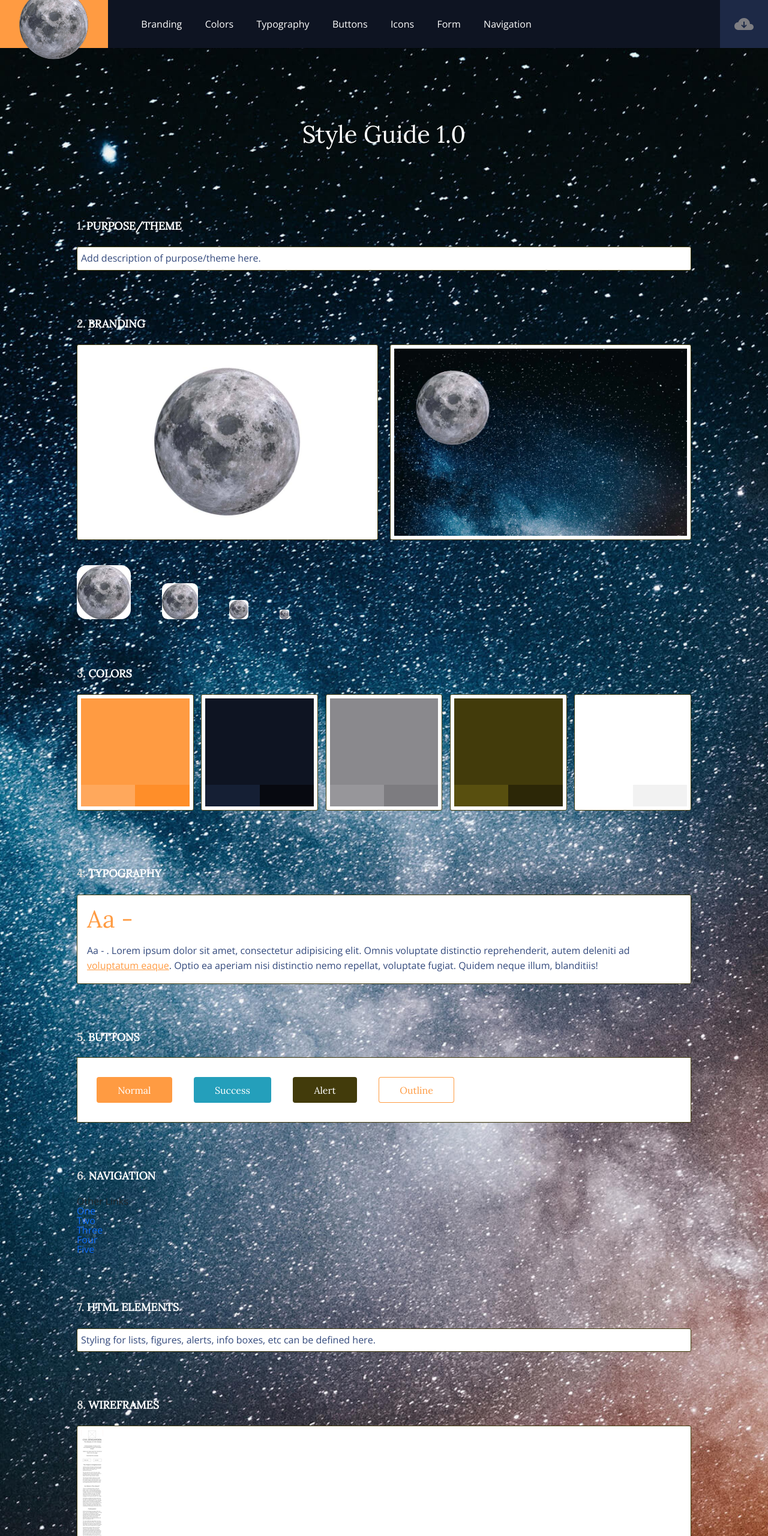
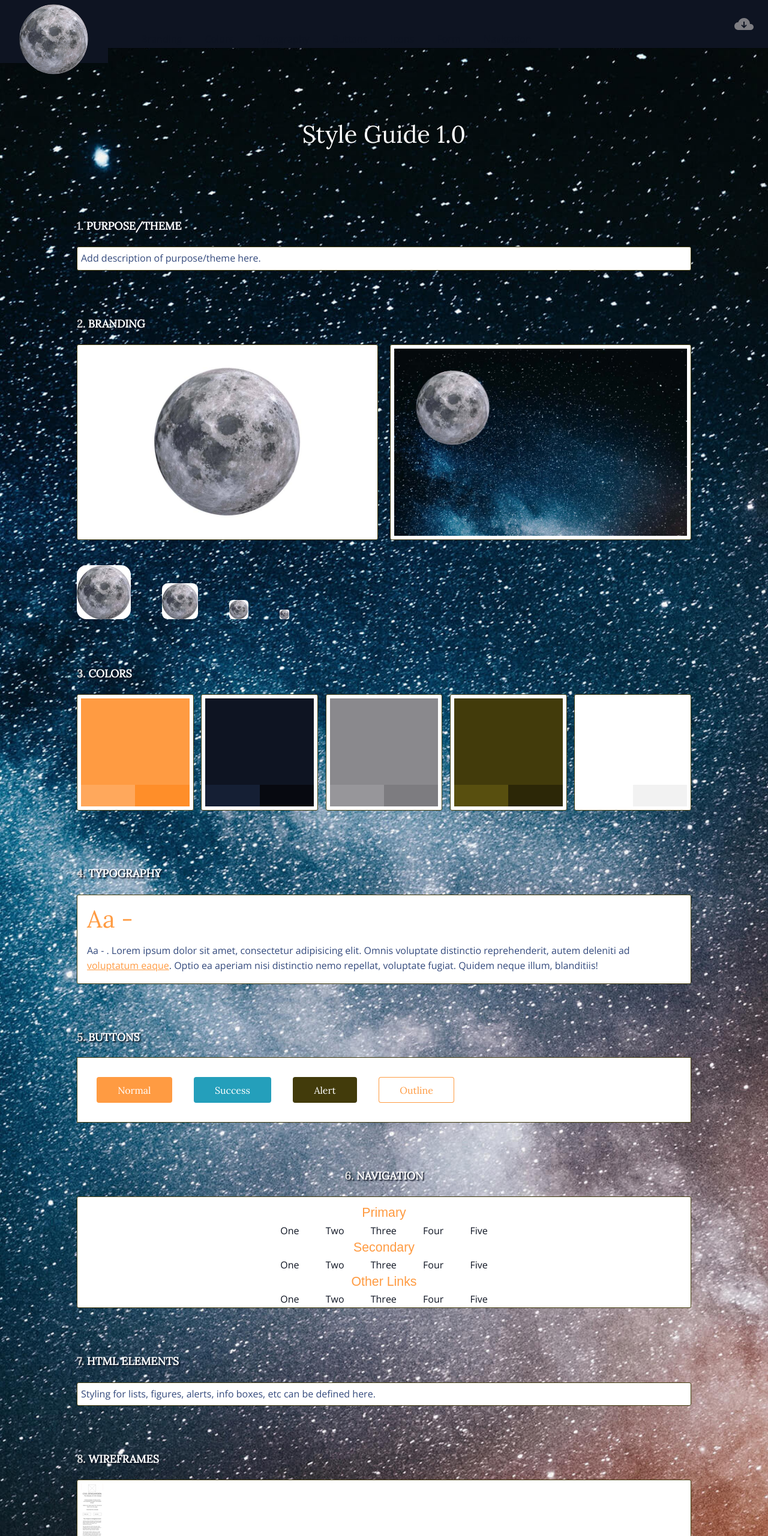
Before and after one commit to cassiejones9/Complete-ZenGarden, a website built with Parcel: page src/index.html in a window 1280 px wide. Shown: the top 2560 px of the page at 60% size. Built offline with nearby package versions, Linux system fonts and the light colour scheme; a web font is replaced by a local one.

Commit message:
navigation updates

```diff
--- a/src/index.html
+++ b/src/index.html
@@ -173,7 +173,7 @@
       </section> -->
       <section id="navigation" class="cd-navigation">
         <h2>Navigation</h2>
-        <!-- <div class="cd-box">
+        <div class="cd-box">
           <div>
             <h3>Primary</h3>
             <nav class="cd-primary-nav">
@@ -198,7 +198,7 @@
               </ul>
             </nav>
           </div>
-          <div> -->
+          <div>
             <h3>Other Links</h3>
             <ul>
               <li><a href="#">One</a></li>
--- /dev/null
+++ b/src/scss/partials/_navigation.scss
@@ -0,0 +1,98 @@
+header {
+    background-color: $color-2;
+  }
+  .cd-navigation .cd-box h3 {
+    color: $color-1;
+    font-family: 'Zen Kurenaido', sans-serif;
+    font-size: 16pt;
+    padding: 10px 0 10px 0;
+  }
+
+  .cd-logo {
+    /* logo box style */
+    background-color: $color-2;
+    width: 120px;
+    margin-top: 25px;
+    padding-top: 40px;
+    padding-left: 20px;
+
+    @include MQ(M) {
+      width: 180px;
+    }
+  }
+
+  .cd-main-nav, .cd-navigation {
+      text-align: center;
+    /* main navigation background color - full screen on small devices */
+    //background: $color-2;
+    li {
+        display: inline;
+        padding: 20px;
+
+        a {
+          color: $color-2;
+        }
+    }
+    @include MQ(M) {
+      li a {
+        color: $color-2;
+        transition: 0.3s;
+
+        &.selected {
+          color: $color-5;
+          box-shadow: 0 2px 0 $color-1;
+          transition: 0.3s;
+        }
+
+        &:hover {
+          color: $color-1;
+          background-color: $color-2;
+          padding: 0 20px 0 20px;
+        }
+      }
+    }
+  }
+
+  .cd-nav-trigger span {
+    /* hamburger menu */
+    background-color: $color-5;
+    color: $color-1;
+
+    &::before,
+    &::after {
+      /* upper and lower lines */
+      background-color: $color-5;
+      color: $color-1;
+    }
+  }
+
+  .nav-is-visible .cd-nav-trigger span {
+    /* hide line in the center on mobile when nav is visible */
+    background-color: rgba($color-5, 0);
+
+    &::before,
+    &::after {
+      /* preserve visibility of upper and lower lines - close icon */
+      background-color: rgba($color-5, 1);
+    }
+  }
+
+  .cd-download {
+    /* download button top-right visible on big devices */
+        text-align: right;
+
+    .no-touch &:hover {
+      background-color: lighten($color-2, 15%);
+    }
+
+    span {
+      /* tooltip */
+      background: $color-1;
+      color: $color-5;
+
+      &::before {
+        /* right arrow color */
+        border-color: $color-1;
+      }
+    }
+  }
--- a/src/scss/style-guide.scss
+++ b/src/scss/style-guide.scss
@@ -4,7 +4,7 @@
 @import 'partials/layout'; // responsive grid and media queries
 @import 'partials/colors'; // color palette
 @import 'partials/fonts'; // fonts
-//@import 'partials/navigation'; // nav bar
+@import 'partials/navigation'; // nav bar
 
 
 /* --------------------------------
@@ -42,88 +42,6 @@ xPatterns
 xNavigation
 
 -------------------------------- */
-
-header {
-  background-color: $color-2;
-}
-
-.cd-logo {
-  /* logo box style */
-  background-color: $color-1;
-  width: 120px;
-
-  @include MQ(M) {
-    width: 180px;
-  }
-}
-
-.cd-main-nav {
-  /* main navigation background color - full screen on small devices */
-  background: $color-2;
-
-  li a {
-    color: $color-5;
-    border-color: lighten($color-2, 5%);
-  }
-
-  @include MQ(M) {
-    li a {
-      color: lighten($color-5, 40%);
-
-      &.selected {
-        color: $color-5;
-        box-shadow: 0 2px 0 $color-1;
-      }
-
-      &:hover {
-        color: $color-5;
-      }
-    }
-
-  }
-}
-
-.cd-nav-trigger span {
-  /* hamburger menu */
-  background-color: $color-5;
-
-  &::before,
-  &::after {
-    /* upper and lower lines */
-    background-color: $color-5;
-  }
-}
-
-.nav-is-visible .cd-nav-trigger span {
-  /* hide line in the center on mobile when nav is visible */
-  background-color: rgba($color-5, 0);
-
-  &::before,
-  &::after {
-    /* preserve visibility of upper and lower lines - close icon */
-    background-color: rgba($color-5, 1);
-  }
-}
-
-.cd-download {
-  /* download button top-right visible on big devices */
-  background-color: lighten($color-2, 10%);
-
-  .no-touch &:hover {
-    background-color: lighten($color-2, 15%);
-  }
-
-  span {
-    /* tooltip */
-    background: $color-1;
-    color: $color-5;
-
-    &::before {
-      /* right arrow color */
-      border-color: $color-1;
-    }
-  }
-}
 
 /* --------------------------------
 
@@ -171,6 +89,7 @@ h2 {
   font-weight: bold;
   text-transform: uppercase;
   margin: 1em 0;
+  text-shadow: 2px 2px 2px $color-2;
 
   @include MQ(S) {
     font-size: 1.8rem;
```
Also changed, not shown: src/dist/index.html.
